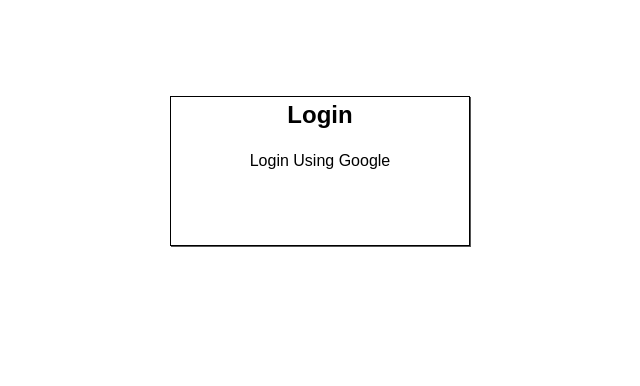
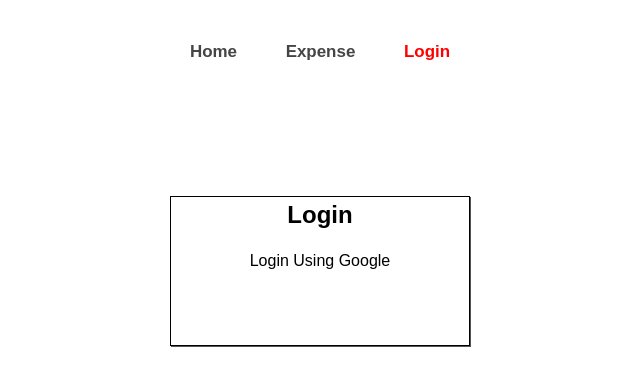
Before and after one commit to Lezonn/fin-tools-ui, a Vue app: page /login in a window 1280 px wide. Shown: the top 386 px of the page, without its empty margins (320-960 px from the left). Built offline with nearby package versions, Linux system fonts and the light colour scheme; what vue3-google-login would draw is missing.

Commit message:
create navbar and implement in template

```diff
--- a/src/App.vue
+++ b/src/App.vue
@@ -1,7 +1,18 @@
 <script setup>
+import NavigationBar from '@/components/NavigationBar.vue'
+
 import { RouterView } from 'vue-router'
 </script>
 
 <template>
-  <RouterView />
+  <main>
+    <navigation-bar />
+    <router-view class="default-margin" />
+  </main>
 </template>
+
+<style lang="scss" scoped>
+.default-margin {
+  margin-top: 100px;
+}
+</style>
--- /dev/null
+++ b/src/components/NavigationBar.vue
@@ -0,0 +1,75 @@
+<script setup>
+import { useRoute } from 'vue-router'
+
+const route = useRoute()
+
+function isPathActive(path) {
+  return route.path === path
+}
+</script>
+
+<template>
+  <header class="d-flex justify-center position-fixed w-100">
+    <nav>
+      <ul>
+        <li>
+          <router-link to="/" :class="{ 'navbar-active': isPathActive('/') }">Home</router-link>
+          <router-link to="/expenses" :class="{ 'navbar-active': isPathActive('/expenses') }"
+            >Expense</router-link
+          >
+          <router-link to="/login" :class="{ 'navbar-active': isPathActive('/login') }"
+            >Login</router-link
+          >
+        </li>
+      </ul>
+    </nav>
+  </header>
+</template>
+
+<style lang="scss" scoped>
+@import '@/assets/styles/variables';
+
+header {
+  top: 0;
+  z-index: 1000;
+}
+
+nav {
+  display: flex;
+  border-radius: 50px;
+  height: 56px;
+  align-items: center;
+  transition: all 0.3s ease-out;
+  margin-top: $--spacing-xs;
+
+  ul > li > a {
+    font-weight: 600;
+    position: relative;
+    color: $--color-dark-light;
+    margin: $--spacing-xxs;
+    padding: $--spacing-xxs;
+
+    &::after {
+      content: '';
+      position: absolute;
+      left: 0;
+      bottom: 5px;
+      width: 100%;
+      height: 2px;
+      background: rgba(0, 0, 0, 0.5);
+      transform: scaleX(0);
+      transition: transform 0.3s ease;
+      transform-origin: right;
+    }
+
+    &:hover::after {
+      transform: scaleX(1);
+      transform-origin: left;
+    }
+  }
+}
+
+.navbar-active {
+  color: red;
+}
+</style>
--- a/src/router/index.js
+++ b/src/router/index.js
@@ -1,11 +1,10 @@
 import { createRouter, createWebHistory } from 'vue-router'
-import HomePage from '../views/HomePage.vue'
-import LoginPage from '../views/LoginPage.vue'
-import TestAuthResource from '../views/TestAuthResource.vue'
+import HomePage from '@/views/HomePage.vue'
+import LoginPage from '@/views/LoginPage.vue'
+import ExpensePage from '@/views/ExpensePage.vue'
+import TestAuthResource from '@/views/TestAuthResource.vue'
 
-const router = createRouter({
-  history: createWebHistory(import.meta.env.BASE_URL),
-  routes: [
+const routes = [
   {
     path: '/',
     name: 'home',
@@ -20,6 +19,11 @@
     path: '/test-auth-resource',
     name: 'testAuthResource',
     component: TestAuthResource
+  },
+  {
+    path: '/expenses',
+    name: 'expenses',
+    component: ExpensePage
   }
   // {
   //   path: '/about',
@@ -30,6 +34,10 @@
   //   component: () => import('../views/AboutView.vue')
   // }
 ]
+
+const router = createRouter({
+  history: createWebHistory(import.meta.env.BASE_URL),
+  routes
 })
 
 export default router
--- a/src/views/LoginPage.vue
+++ b/src/views/LoginPage.vue
@@ -1,5 +1,4 @@
 <script setup>
-import axios from 'axios'
 import { useRouter } from 'vue-router'
 import { googleAuthCodeLogin } from 'vue3-google-login'
 import { api } from '@/config'
```
Also changed, not shown: src/assets/Google_Icons-09-512.webp (deleted). Lines whose indentation alone changed are shown as unchanged.
